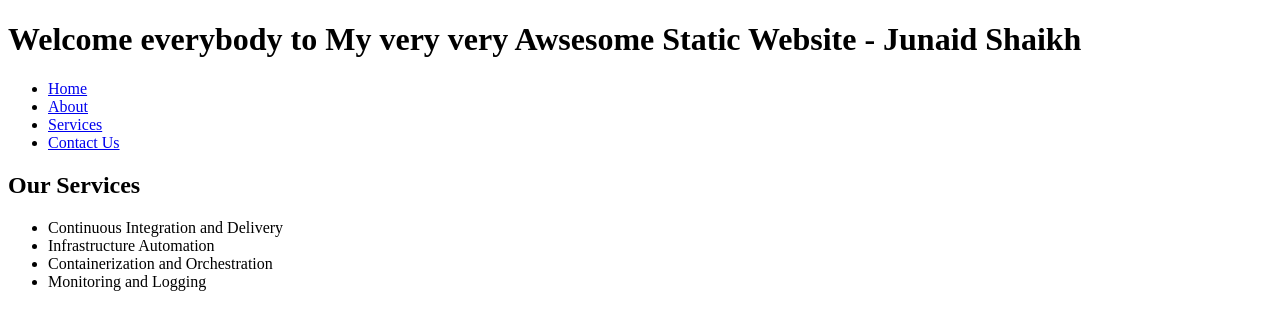
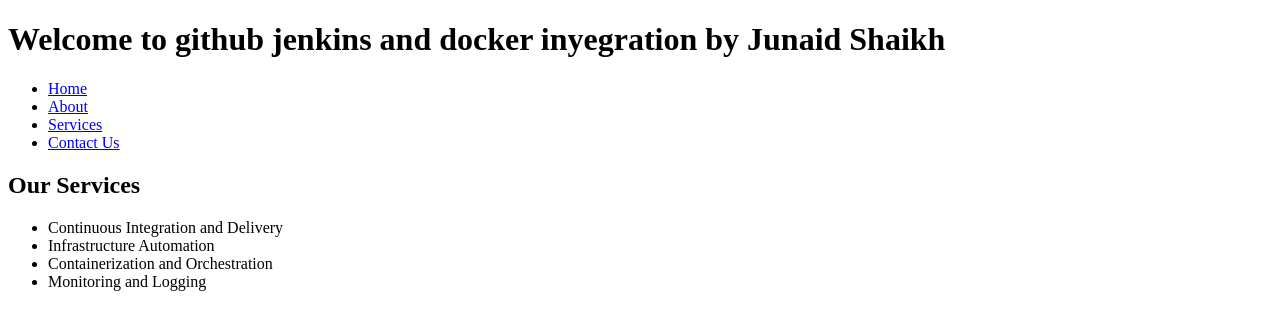
Before and after one commit to junaidshaikh171/heyy, a plain HTML site: page index.html in a window 1280 px wide. Drawn offline with Linux system fonts and the light colour scheme.

Commit message:
Update index.html

```diff
--- a/index.html
+++ b/index.html
@@ -5,7 +5,7 @@
   </head>
   <body>
     <header>
-      <h1>Welcome everybody to My very very Awsesome Static Website - Junaid Shaikh</h1>
+      <h1>Welcome to github jenkins and docker inyegration by Junaid Shaikh</h1>
     </header>
     <nav>
       <ul>
```
